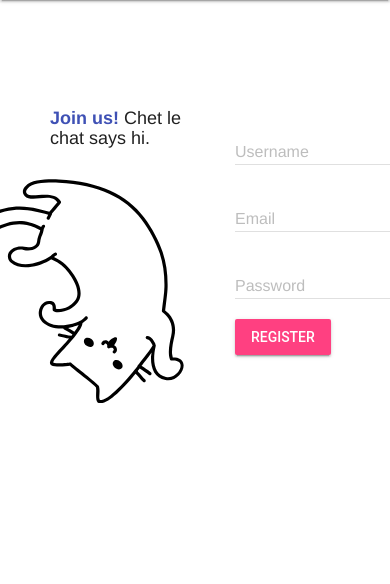
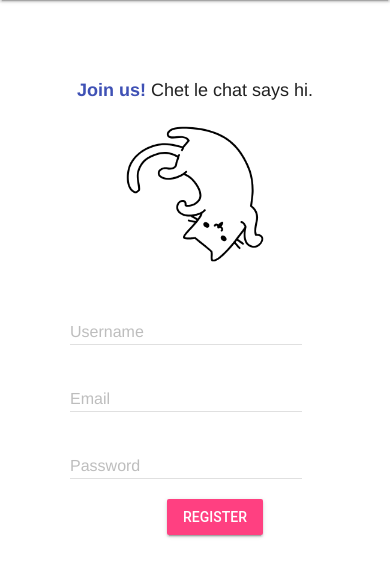
Before and after one commit to SarahZimmermann-Schmutzler/MyChat, a Django app: template MyChat/chatarea/templates/auth/register.html in a window 390 px wide. Shown: the part 56-640 px from the top of the page. Run offline with Django 3.2, Linux system fonts and the light colour scheme; the template is opened without the code that fills it, so the values that code supplies are empty.

Commit message:
responsive logout and register

```diff
--- a/MyChat/chatarea/templates/auth/register.html
+++ b/MyChat/chatarea/templates/auth/register.html
@@ -7,6 +7,10 @@
         height: 50vh;
         display: flex;
         /* background-color: blueviolet; */
+
+        @media(max-width: 699px) {
+            flex-direction: column;
+        }
     }
 
     .left-container {
@@ -17,11 +21,25 @@
         align-items:flex-end;
         margin-right: 20px;
         /* background-color: aqua; */
+
+        @media(max-width: 699px) {
+            width: 100%;
+            align-items: center;
+            justify-content: center;
+            margin-top: 30px;
+            margin-right: 0;
+        }
     }
 
     .text-container {
         margin-bottom: 20px;
         font-size: 18px;
+    }
+
+    .cat {
+        @media(max-width: 449px) {
+            width: 150px;
+        }
     }
 
     .right-container {
@@ -31,12 +49,26 @@
         align-items: center;
         margin-left: 20px;
         /* background-color: yellow; */
+
+        @media(max-width: 699px) {
+            width: 100%;
+            align-items: center;
+            justify-content: center;
+            margin-top: 30px;
+            margin-right: 0;
+        }
     }
 
     .form {
         margin-bottom: 50px;
         display: flex;
         flex-direction: column;
+
+        @media(max-width: 699px) {
+            align-items: center;
+            justify-content: center;
+            width: 100%;
+        }
     }
 
     .mdl-textfield__input {
@@ -53,7 +85,7 @@
 
         <div>
             {% load static %}
-            <img src="{% static 'img/hi.png' %}">
+            <img class="cat" src="{% static 'img/hi.png' %}">
         </div>
     </div>
 
@@ -81,17 +113,4 @@
         </form>
     </div>
 </div>
-
-
-
-<!-- <h1>Registrierung</h1>
-
-<form method="POST">
-    {% csrf_token %}
-    <div><input type="text" name="username" placeholder="User"></div>
-    <div><input type="email" name="email" placeholder="Mail"></div>
-    <div><input type="password" name="password" placeholder="Password"></div>
-    <div><button>Register</button></div>
-</form> -->
-
 {% endblock %}
--- a/MyChat/templates/base.html
+++ b/MyChat/templates/base.html
@@ -21,11 +21,11 @@
         .page-content {
             padding: 100px 100px;
 
-            @media(max-width: 449px) {
+            @media(max-width: 459px) {
                 padding: 50px 50px;
             }
 
-            @media(max-width: 349px) {
+            @media(max-width: 359px) {
                 padding: 20px 20px;
             }
         }
```
Also changed, not shown: MyChat/chatarea/templates/auth/logout.html (+28 -3 lines).
